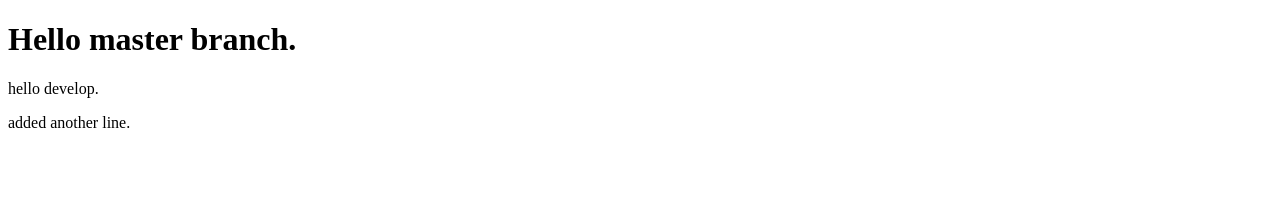
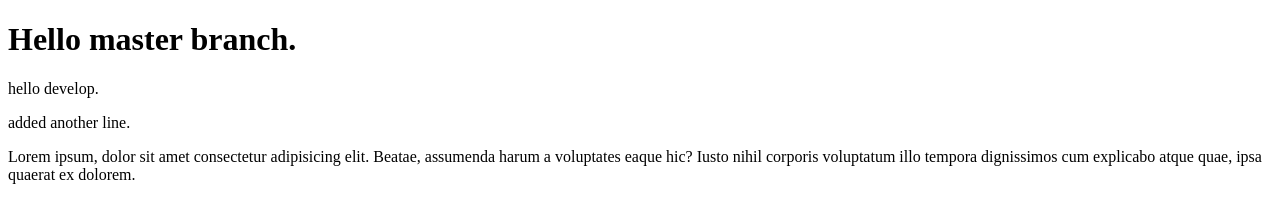
Before and after one commit to yukiihtet/Test1, a plain HTML site: page index.html in a window 1280 px wide. Drawn offline with Linux system fonts and the light colour scheme.

Commit message:
this is feature2

```diff
--- a/index.html
+++ b/index.html
@@ -10,5 +10,6 @@
     <h1>Hello master branch.</h1>
     <p>hello develop.</p>
     added another line.
+    <p>Lorem ipsum, dolor sit amet consectetur adipisicing elit. Beatae, assumenda harum a voluptates eaque hic? Iusto nihil corporis voluptatum illo tempora dignissimos cum explicabo atque quae, ipsa quaerat ex dolorem.  </p>
 </body>
 </html>
```
